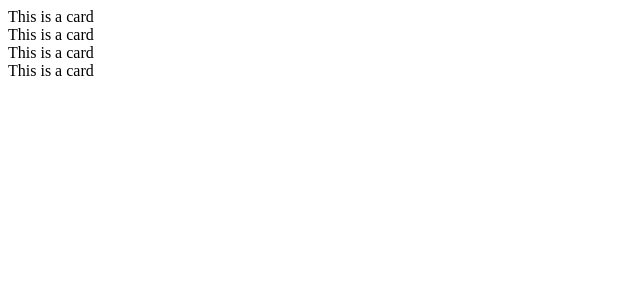
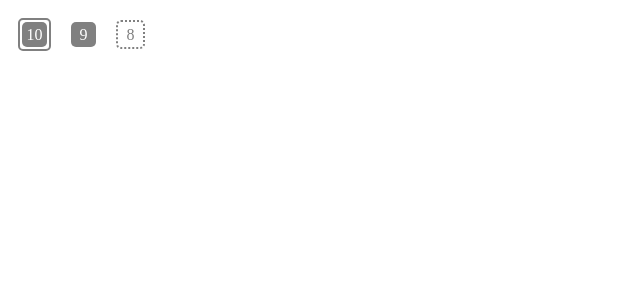
Before and after one commit to alexabush/lingvist-clone, a Next.js app: page / in a window 1280 px wide. Shown: the top 300 px of the page, without its empty margins (0-640 px from the left). Built offline with nearby package versions, Linux system fonts and the light colour scheme.

Commit message:
made chiclets

```diff
--- a/pages/index.js
+++ b/pages/index.js
@@ -1,10 +1,36 @@
-import Card from '../src/comp/Card'
+import Card from '../src/comp/Card';
+import Chiclet from '../src/comp/Chiclet';
+import R from 'react';
+export default class ExampleChiclets extends R.Component {
+  state = {
+    isSelected1: true,
+    isSelected2: false,
+  };
 
-export default () => (
-  <div>
-    <Card />
-    <Card />
-    <Card />
-    <Card />
-  </div>
-)
+  handleClick1 = () => {
+    this.setState(state => {
+      return { isSelected1: !state.isSelected1 };
+    });
+  };
+  handleClick2 = () => {
+    this.setState(state => {
+      return { isSelected2: !state.isSelected2 };
+    });
+  };
+
+  render() {
+    return (
+      <div>
+        <Chiclet onClick={this.handleClick1} selected={this.state.isSelected1}>
+          10
+        </Chiclet>
+        <Chiclet onClick={this.handleClick2} selected={this.state.isSelected2}>
+          9
+        </Chiclet>
+        <Chiclet onClick={this.handleClick} outline>
+          8
+        </Chiclet>
+      </div>
+    );
+  }
+}
--- /dev/null
+++ b/src/comp/Chiclet.js
@@ -0,0 +1,50 @@
+import R from 'react';
+import T from 'prop-types';
+
+export default class SFCard extends R.PureComponent {
+  static propTypes = {
+    outline: T.bool,
+    selected: T.bool,
+    onClick: T.func,
+    children: T.any,
+  };
+
+  render() {
+    let { outline, selected, onClick, children } = this.props;
+    let isOutline = outline ? 'outline' : '';
+    let isSelected = selected ? 'selected' : '';
+    return (
+      <div className={`chiclet-container ${isSelected}`} onClick={onClick}>
+        <div className={`chiclet ${isOutline}`}>{children}</div>
+        <style jsx>{`
+          .chiclet-container {
+            display: inline-block;
+            margin: 10px;
+          }
+          .chiclet {
+            height: 15px;
+            width: 15px;
+            display: flex;
+            justify-content: center;
+            align-items: center;
+            padding: 5px;
+            border-radius: 5px;
+            background: grey;
+            color: white;
+          }
+          .outline {
+            border: 2px dotted grey;
+            background: white;
+            color: grey;
+          }
+          .selected {
+            border: 2px solid grey;
+            border-radius: 5px;
+            background: white;
+            padding: 2px;
+          }
+        `}</style>
+      </div>
+    );
+  }
+}
```
